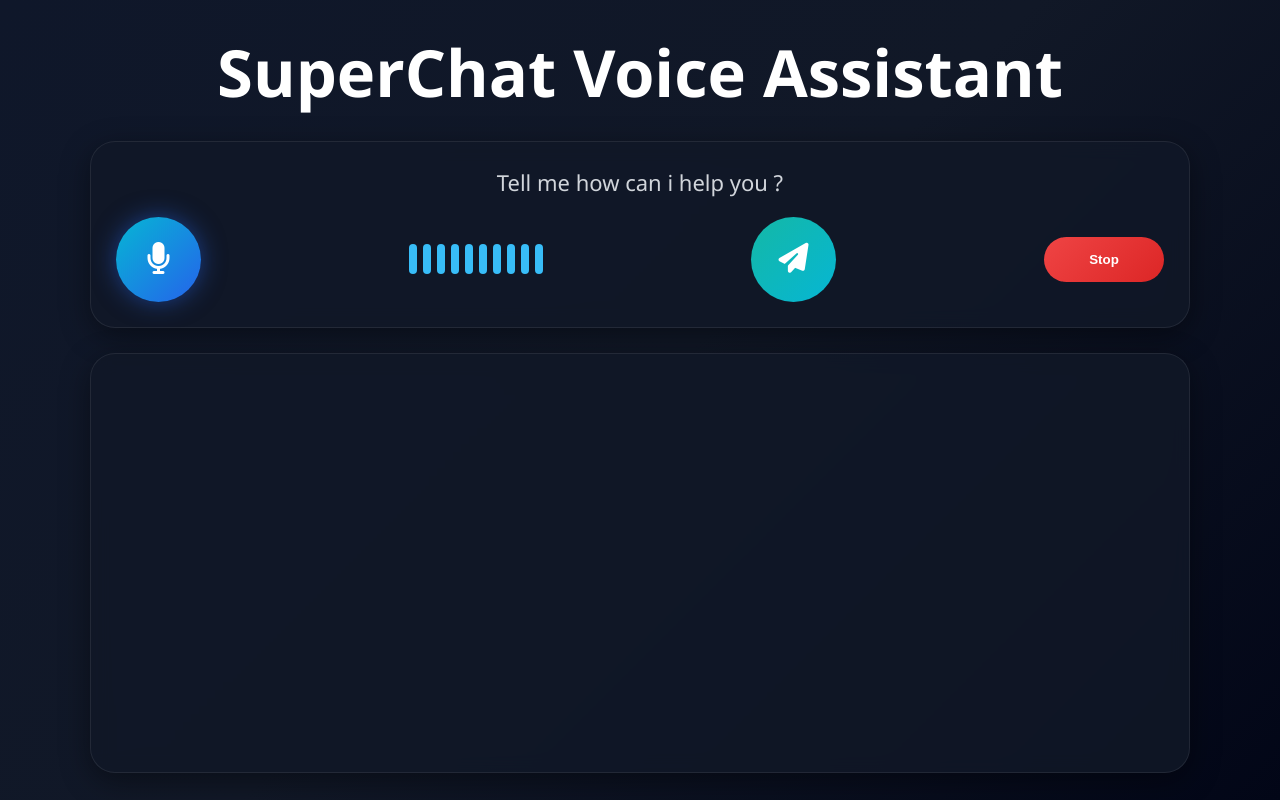
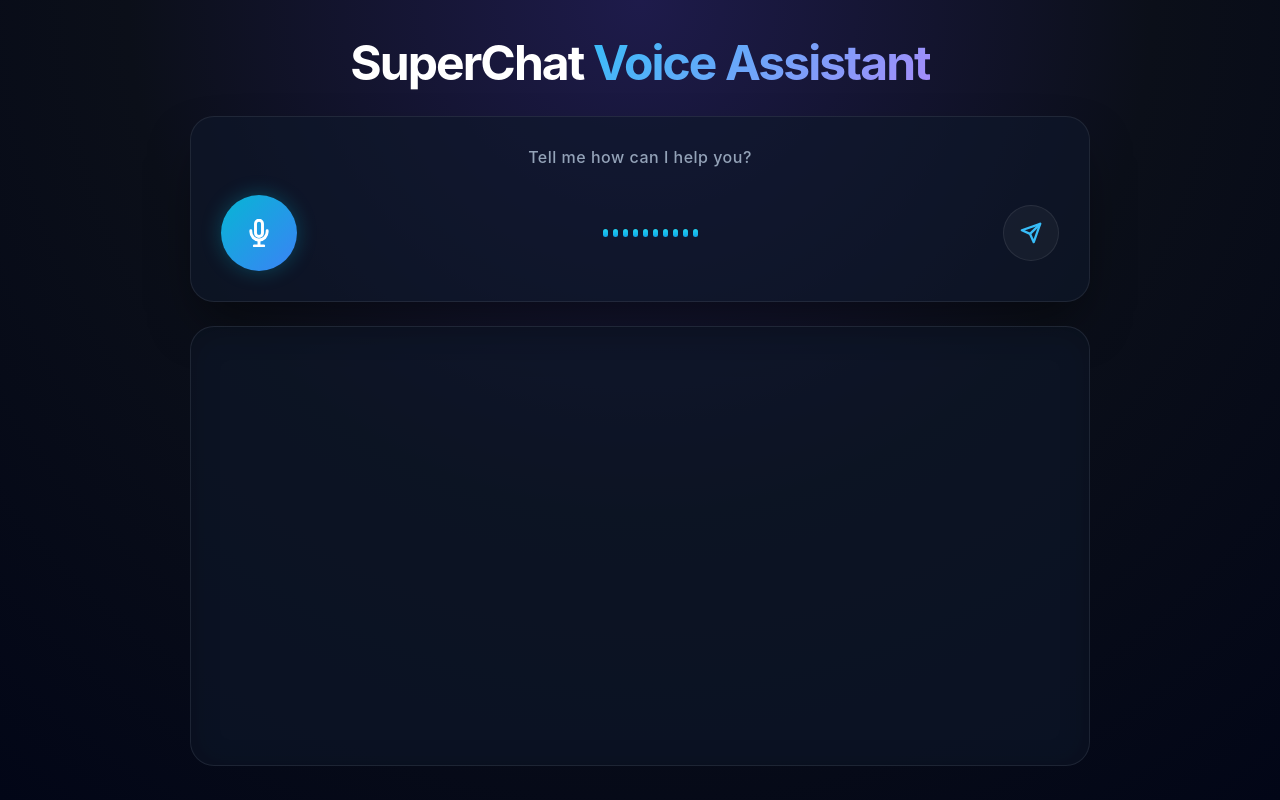
Before and after one commit to sushmithamalela6-cyber/offline-ai-voice-assistant, a Flask app: page / in a window 1280 px wide. Run offline with Flask 3, Linux system fonts and the light colour scheme.

Commit message:
Updated project features

````diff
--- a/backend/static/javascript.js
+++ b/backend/static/javascript.js
@@ -58,7 +58,7 @@ micButton.addEventListener("click", async () => {
 
     micButton.disabled = true;
 
-    statusText.innerText = "🎤 Listening...";
+    statusText.innerText = "🎙️ Listening...";
     wave.classList.add("active");
 
     try {
@@ -72,7 +72,7 @@ micButton.addEventListener("click", async () => {
         // User Message
         if (data.user && data.user !== "No voice detected") {
 
-            addMessage("🎤 " + data.user, "user");
+            addMessage("🎙️ " + data.user, "user");
         }
 
         // Thinking Message
--- a/backend/static/style.css
+++ b/backend/static/style.css
@@ -1,344 +1,281 @@
-/* RESET */
+/* ========================================================================
+   SUPERCHAT VOICE ASSISTANT - PREMIUM PRODUCTION UI
+========================================================================
+*/
 
-*{
-margin:0;
-padding:0;
-box-sizing:border-box;
+:root {
+    --bg-gradient-start: #0b0f19;
+    --bg-gradient-end: #020617;
+    --card-bg: rgba(15, 23, 42, 0.65);
+    --card-border: rgba(255, 255, 255, 0.08);
+
+    /* Branding Colors */
+    --primary-glow: #0ea5e9;
+    --accent-glow: #8b5cf6;
+    --text-main: #f8fafc;
+    --text-muted: #94a3b8;
+
+    /* Button States */
+    --btn-user-gradient: linear-gradient(135deg, #2563eb, #0ea5e9);
+    --btn-mic-gradient: linear-gradient(135deg, #06b6d4, #3b82f6);
+    --btn-stop-bg: rgba(239, 68, 68, 0.15);
+    --btn-stop-hover: #ef4444;
 }
 
-/* BODY */
-
-body{
-    font-family:'Segoe UI',sans-serif;
-    height:100vh;
-    background:linear-gradient(
-        135deg,
-        #0f172a,
-        #111827,
-        #020617
-    );
-    display:flex;
-    justify-content:center;
-    align-items:center;
-    color:white;
+/* RESET & CORE BASE */
+* {
+    margin: 0;
+    padding: 0;
+    box-sizing: border-box;
 }
 
-/* MAIN */
+body {
+    /* Safe, beautiful, modern typography built natively into your computer */
+    font-family: -apple-system, BlinkMacSystemFont, "Segoe UI", Roboto, Helvetica, Arial, sans-serif;
 
-.main{
-width:95%;
-max-width:1100px;
+    height: 100vh;
+    background: radial-gradient(circle at 50% 0%, #1e1b4b 0%, #0b0f19 50%, #020617 100%);
+    display: flex;
+    justify-content: center;
+    align-items: center;
+    color: #f8fafc;
+    overflow: hidden;
 }
 
-/* TITLE */
-
-h1{
-    text-align:center;
-    font-size:65px;
-    font-weight:700;
-    margin-bottom:25px;
-    color:#ffffff;
+/* LAYOUT CONTAINER */
+.main {
+    width: 92%;
+    max-width: 900px;
+    display: flex;
+    flex-direction: column;
+    gap: 24px;
+    animation: AppEntry 0.8s cubic-bezier(0.16, 1, 0.3, 1) forwards;
 }
 
-h1 span{
-    color:#38bdf8;
+/* TYPOGRAPHY */
+h1 {
+    text-align: center;
+    font-size: 3rem;
+    font-weight: 700;
+    letter-spacing: -0.04em;
+    color: #ffffff;
+    line-height: 1.2;
 }
 
-h1 span{
-    color:#8b5cf6;
+.gradient-text {
+    background: linear-gradient(135deg, #38bdf8 0%, #a78bfa 100%);
+    -webkit-background-clip: text;
+    -webkit-text-fill-color: transparent;
 }
 
-/* VOICE PANEL */
-
-.voice-box{
-    background:rgba(17,24,39,.85);
-    border-radius:25px;
-    padding:25px;
-    backdrop-filter:blur(10px);
-    border:1px solid rgba(255,255,255,.08);
-    box-shadow:
-        0 8px 30px rgba(0,0,0,.4);
+/* MODERN GLASS BOX ARCHITECTURE */
+.voice-box {
+    background: var(--card-bg);
+    border: 1px solid var(--card-border);
+    border-radius: 24px;
+    padding: 30px;
+    backdrop-filter: blur(20px);
+    -webkit-backdrop-filter: blur(20px);
+    box-shadow: 0 25px 50px -12px rgba(0, 0, 0, 0.5);
 }
 
-#status{
-text-align:center;
-font-size:22px;
-margin-bottom:20px;
-color:#d1d5db;
+#status {
+    text-align: center;
+    font-size: 1rem;
+    font-weight: 500;
+    color: var(--text-muted);
+    letter-spacing: 0.5px;
+    margin-bottom: 28px;
 }
 
-.voice-controls{
-display:flex;
-align-items:center;
-justify-content:space-between;
+.voice-controls {
+    display: flex;
+    align-items: center;
+    justify-content: space-between;
+    gap: 20px;
 }
 
-/* MIC BUTTON */
-
-#micButton{
-width:85px;
-height:85px;
-border:none;
-border-radius:50%;
-background:linear-gradient(135deg,#00c6ff,#0072ff);
-color:white;
-font-size:32px;
-cursor:pointer;
-transition:.3s;
-box-shadow:0 0 20px #00c6ff;
+.action-group {
+    display: flex;
+    align-items: center;
+    gap: 16px;
 }
 
-#micButton{
-
-    width:85px;
-    height:85px;
-
-    border:none;
-    border-radius:50%;
-
-    background:linear-gradient(
-        135deg,
-        #06b6d4,
-        #2563eb
-    );
-
-    color:white;
-    font-size:32px;
-
-    cursor:pointer;
-
-    box-shadow:
-        0 0 25px rgba(37,99,235,.5);
-
-    transition:.3s;
-}
-/* SEND BUTTON */
-
-.send-btn{
-
-    width:85px;
-    height:85px;
-
-    border:none;
-    border-radius:50%;
-
-    background:linear-gradient(
-        135deg,
-        #14b8a6,
-        #06b6d4
-    );
-
-    color:white;
-
-    font-size:30px;
-
-    cursor:pointer;
-
-    transition:.3s;
+/* CONTROL BUTTONS & HARDWARE TRANSITIONS */
+button {
+    border: none;
+    outline: none;
+    cursor: pointer;
+    font-family: inherit;
+    transition: all 0.3s cubic-bezier(0.4, 0, 0.2, 1);
+    display: flex;
+    align-items: center;
+    justify-content: center;
 }
 
-.send-btn:hover{
-transform:scale(1.08);
+#micButton {
+    width: 76px;
+    height: 76px;
+    border-radius: 50%;
+    background: var(--btn-mic-gradient);
+    color: #fff;
+    font-size: 1.6rem;
+    box-shadow: 0 0 20px rgba(6, 182, 212, 0.3);
 }
 
-/* STOP BUTTON */
-
-.stop-btn{
-
-    width:120px;
-    height:45px;
-
-    border:none;
-    border-radius:30px;
-
-    background:linear-gradient(
-        135deg,
-        #ef4444,
-        #dc2626
-    );
-
-    color:white;
-
-    font-weight:600;
-
-    cursor:pointer;
-
-    transition:.3s;
+#micButton:hover {
+    transform: scale(1.06) translateY(-2px);
+    box-shadow: 0 12px 24px rgba(6, 182, 212, 0.45);
 }
 
-.stop-btn:hover{
-background:#dc2626;
-transform:scale(1.05);
+.send-btn {
+    width: 56px;
+    height: 56px;
+    border-radius: 50%;
+    background: rgba(255, 255, 255, 0.04);
+    border: 1px solid var(--card-border);
+    color: #38bdf8;
+    font-size: 1.3rem;
 }
 
-/* BUTTON EFFECTS */
-
-button:active{
-transform:scale(.92);
+.send-btn:hover {
+    background: #14b8a6;
+    color: #fff;
+    border-color: transparent;
+    transform: scale(1.05) translateY(-1px);
 }
 
-button:hover{
-opacity:.92;
+.stop-btn {
+    height: 48px;
+    padding: 0 24px;
+    border-radius: 24px;
+    background: var(--btn-stop-bg);
+    border: 1px solid rgba(239, 68, 68, 0.2);
+    color: #ef4444;
+    font-weight: 600;
+    font-size: 0.95rem;
+    letter-spacing: 0.3px;
 }
 
-/* LISTENING EFFECT */
-.listening{
-
-    background:#22c55e !important;
-
-    animation:pulse 1s infinite;
+.stop-btn:hover {
+    background: var(--btn-stop-hover);
+    color: #fff;
+    border-color: transparent;
+    transform: translateY(-1px);
+    box-shadow: 0 8px 20px rgba(239, 68, 68, 0.3);
 }
 
-@keyframes pulse{
-
-```
-0%{
-    transform:scale(1);
-    box-shadow:0 0 10px #22c55e;
+button:active {
+    transform: scale(0.96) translateY(0) !important;
 }
 
-50%{
-    transform:scale(1.12);
-    box-shadow:0 0 35px #22c55e;
+/* AUDIO VISUALIZER WAVES */
+.wave {
+    display: flex;
+    align-items: center;
+    gap: 5px;
+    height: 50px;
 }
 
-100%{
-    transform:scale(1);
-    box-shadow:0 0 10px #22c55e;
-}
-```
-
+.wave span {
+    width: 5px;
+    height: 8px;
+    background: linear-gradient(to top, #0ea5e9, #22d3ee);
+    border-radius: 4px;
+    animation: waveMotion 1.2s ease-in-out infinite;
+    animation-play-state: paused;
 }
 
-/* WAVE */
-
-.wave{
-display:flex;
-gap:6px;
+/* Active State Triggered via JS class toggle */
+.wave.active span {
+    animation-play-state: running;
 }
 
-.wave span{
+/* Staggering Wave Bars dynamically for realistic motion */
+.wave span:nth-child(1)  { animation-delay: 0.1s; }
+.wave span:nth-child(2)  { animation-delay: 0.4s; }
+.wave span:nth-child(3)  { animation-delay: 0.2s; }
+.wave span:nth-child(4)  { animation-delay: 0.6s; }
+.wave span:nth-child(5)  { animation-delay: 0.3s; }
+.wave span:nth-child(6)  { animation-delay: 0.5s; }
+.wave span:nth-child(7)  { animation-delay: 0.2s; }
+.wave span:nth-child(8)  { animation-delay: 0.7s; }
+.wave span:nth-child(9)  { animation-delay: 0.4s; }
+.wave span:nth-child(10) { animation-delay: 0.1s; }
 
-    width:8px;
-    height:30px;
-
-    background:#38bdf8;
-
-    border-radius:20px;
-
-    animation:wave 1s infinite;
-    animation-play-state:paused;
+@keyframes waveMotion {
+    0%, 100% { height: 8px;   opacity: 0.55; }
+    50%      { height: 45px;  opacity: 1;    }
 }
 
-.wave.active span{
-animation-play-state:running;
+/* PRESTIGE CHAT BOX INTERFACE */
+/* PRESTIGE CHAT BOX INTERFACE */
+.chat-box {
+    background: var(--card-bg);
+    border: 1px solid var(--card-border);
+    border-radius: 24px;
+    height: 440px;
+    padding: 24px;
+    overflow-y: auto;
+    scroll-behavior: smooth; /* Smooth scrolling when new items append */
+    backdrop-filter: blur(20px);
+    -webkit-backdrop-filter: blur(20px);
+    box-shadow: inset 0 4px 30px rgba(0, 0, 0, 0.2);
+
+    display: flex;
+    flex-direction: column;
+    gap: 16px;
 }
 
-@keyframes wave{
-
-```
-0%{
-    height:20px;
+/* Bubble Styling Modifications */
+.message {
+    padding: 14px 20px;
+    font-size: 1rem;
+    line-height: 1.6;
+    max-width: 75%;
+    border-radius: 20px;
+    animation: msgBounce 0.4s cubic-bezier(0.34, 1.56, 0.64, 1) forwards;
+    word-wrap: break-word;
 }
 
-50%{
-    height:70px;
+.user {
+    background: var(--btn-user-gradient);
+    color: #ffffff;
+    align-self: flex-end;
+    border-bottom-right-radius: 4px;
+    box-shadow: 0 4px 15px rgba(37, 99, 235, 0.2);
 }
 
-100%{
-    height:20px;
-}
-```
-
+.bot {
+    background: rgba(255, 255, 255, 0.04);
+    border: 1px solid rgba(255, 255, 255, 0.05);
+    color: #e2e8f0;
+    align-self: flex-start;
+    border-bottom-left-radius: 4px;
 }
 
-/* CHAT BOX */
-.chat-box{
-    margin-top:25px;
-    background:rgba(17,24,39,.85);
-    height:420px;
-    overflow-y:auto;
-    padding:20px;
-    border-radius:25px;
-    backdrop-filter:blur(10px);
-    border:1px solid rgba(255,255,255,.08);
-    box-shadow:
-        0 8px 30px rgba(0,0,0,.4);
+/* INTERACTIVE SCROLLBAR DESIGN */
+.chat-box::-webkit-scrollbar {
+    width: 6px;
 }
-/* CHAT MESSAGES */
-
-.message{
-padding:14px 18px;
-margin:15px 0;
-border-radius:16px;
-width:fit-content;
-max-width:80%;
-font-size:18px;
-line-height:1.7;
-white-space:pre-wrap;
-overflow-wrap:break-word;
+.chat-box::-webkit-scrollbar-track {
+    background: transparent;
+}
+.chat-box::-webkit-scrollbar-thumb {
+    background: rgba(255, 255, 255, 0.12);
+    border-radius: 10px;
+}
+.chat-box::-webkit-scrollbar-thumb:hover {
+    background: rgba(255, 255, 255, 0.25);
 }
 
-.user{
-    background:linear-gradient(
-        135deg,
-        #0ea5e9,
-        #2563eb
-    );
-    color:white;
-    margin-left:auto;
-    border-bottom-right-radius:5px;
+/* ANIMATIONS */
+@keyframes AppEntry {
+    from { opacity: 0; transform: translateY(30px); filter: blur(10px); }
+    to   { opacity: 1; transform: translateY(0); filter: blur(0); }
 }
 
-.bot{
-    background:#1e293b;
-    color:#f8fafc;
-    margin-right:auto;
-    border-bottom-left-radius:5px;
+@keyframes msgBounce {
+    from { opacity: 0; transform: scale(0.9) translateY(10px); }
+    to   { opacity: 1; transform: scale(1) translateY(0); }
 }
-
-/* SCROLLBAR */
-
-.chat-box::-webkit-scrollbar{
-width:6px;
-}
-
-.chat-box::-webkit-scrollbar{
-    width:8px;
-}
-
-.chat-box::-webkit-scrollbar-thumb{
-    background:#38bdf8;
-    border-radius:20px;
-}
-#micButton:hover{
-
-    transform:translateY(-3px);
-
-    box-shadow:
-        0 0 35px rgba(37,99,235,.7);
-}
-.speak-btn{
-
-    background:none;
-    border:none;
-
-    font-size:22px;
-
-    cursor:pointer;
-
-    margin-top:10px;
-
-    transition:.3s;
-}
-
-.speak-btn:hover{
-
-    transform:scale(1.2);
-}
-.speak-btn:hover{
-
-    transform:scale(1.2);
-
-    color:white;
-}
--- a/backend/templates/index.html
+++ b/backend/templates/index.html
@@ -1,42 +1,27 @@
 <!DOCTYPE html>
 <html lang="en">
-
 <head>
-
     <meta charset="UTF-8">
-
     <meta name="viewport" content="width=device-width, initial-scale=1.0">
-
-    <title>AI Voice Assistant</title>
-
-    <link rel="stylesheet"
-        href="{{ url_for('static', filename='style.css') }}">
-
-    <link rel="stylesheet"
-        href="https://cdnjs.cloudflare.com/ajax/libs/font-awesome/6.5.1/css/all.min.css">
-
-
-
+    <title>SuperChat Voice Assistant</title>
+    <link rel="stylesheet" href="{{ url_for('static', filename='style.css') }}">
 </head>
-
 <body>
 
     <div class="main">
-
-        <h1>
-             SuperChat Voice Assistant <br>
-        </h1>
+        <h1>SuperChat <span class="gradient-text">Voice Assistant</span></h1>
 
         <div class="voice-box">
-
-            <p id="status">
-                Tell me how can i help you ?
-            </p>
+            <p id="status">Tell me how can I help you?</p>
 
             <div class="voice-controls">
-
-                <button id="micButton">
-                    <i class="fas fa-microphone"></i>
+                <button id="micButton" title="Start Listening">
+                    <svg viewBox="0 0 24 24" width="28" height="28" fill="none" stroke="currentColor" stroke-width="2.5" stroke-linecap="round" stroke-linejoin="round">
+                        <path d="M12 1a3 3 0 0 0-3 3v8a3 3 0 0 0 6 0V4a3 3 0 0 0-3-3z"></path>
+                        <path d="M19 10v1a7 7 0 0 1-14 0v-1"></path>
+                        <line x1="12" y1="19" x2="12" y2="23"></line>
+                        <line x1="8" y1="23" x2="16" y2="23"></line>
+                    </svg>
                 </button>
 
                 <div class="wave">
@@ -52,23 +37,20 @@
                     <span></span>
                 </div>
 
-                <button class="send-btn">
-                    <i class="fas fa-paper-plane"></i>
-                </button>
-                <button onclick="stopAssistant()" class="stop-btn">
-                    Stop
-                </button>
-
+                <div class="action-group">
+                    <button class="send-btn" title="Send Message">
+                        <svg viewBox="0 0 24 24" width="22" height="22" fill="none" stroke="currentColor" stroke-width="2.5" stroke-linecap="round" stroke-linejoin="round">
+                            <line x1="22" y1="2" x2="11" y2="13"></line>
+                            <polygon points="22 2 15 22 11 13 2 9 22 2"></polygon>
+                        </svg>
+                    </button>
+                </div>
             </div>
-
         </div>
 
         <div class="chat-box" id="chatBox"></div>
-
     </div>
 
     <script src="{{ url_for('static', filename='javascript.js') }}"></script>
-
 </body>
-
 </html>
````
